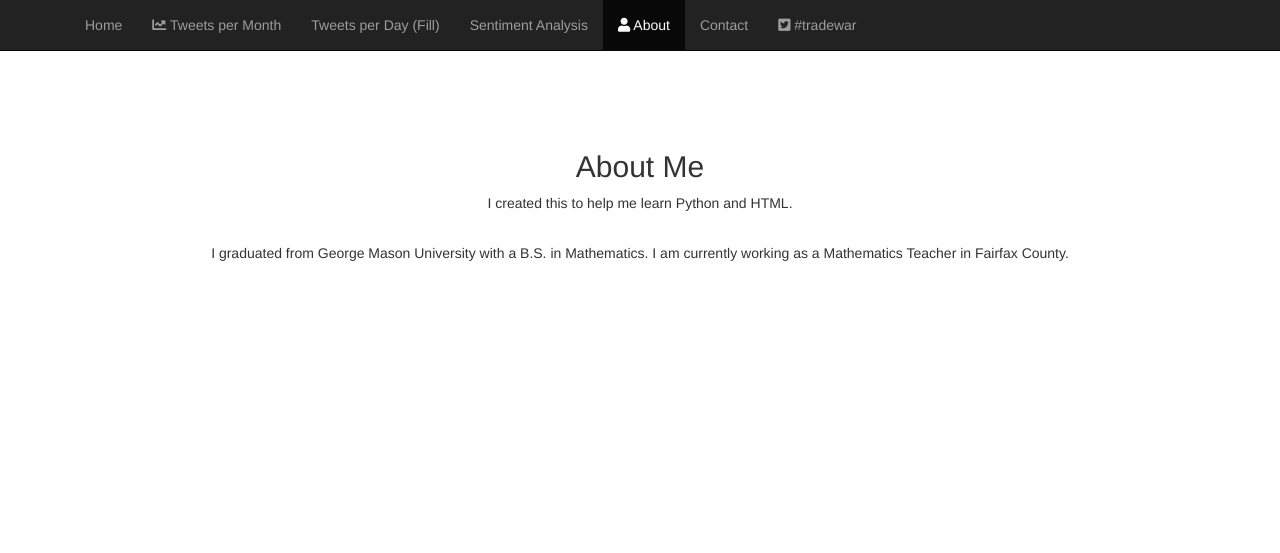
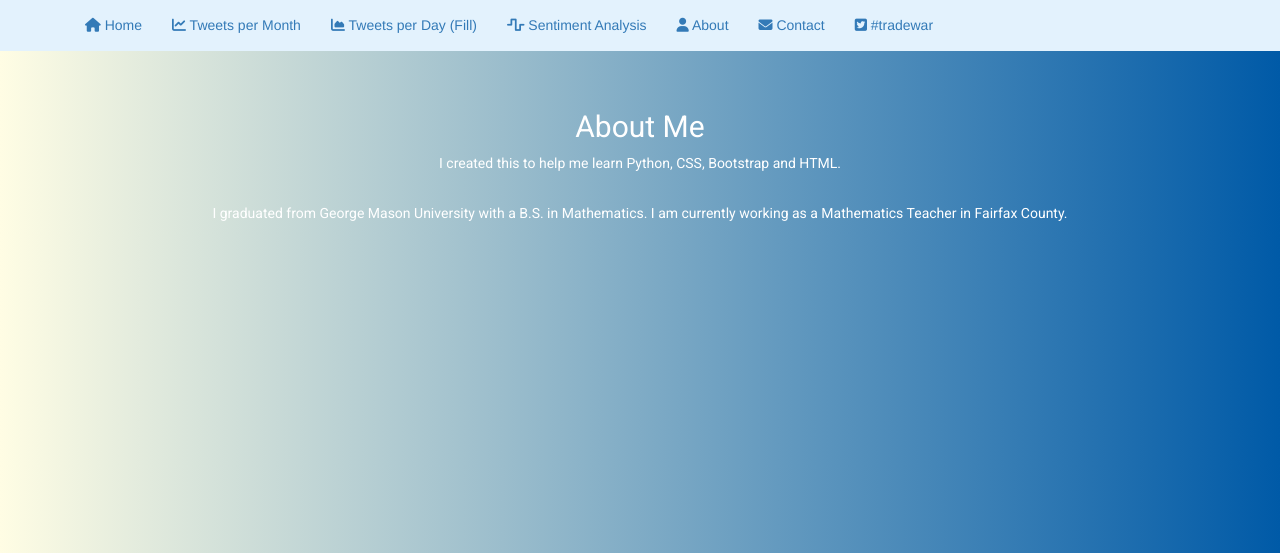
Before and after one commit to kimjl/twitterProject, a Flask app: page /about in a window 1280 px wide. Shown: the top 553 px of the page. Run offline with Flask 2, Linux system fonts and the light colour scheme; parts of the project's set-up code (start-up, migrations or seed data) failed here and were passed over; some libraries are stand-ins or nearby versions.

Commit message:
add css styles

```diff
--- a/app.py
+++ b/app.py
@@ -73,7 +73,7 @@ def displaydf():
 @app.route('/displayline')
 def displayLineData():
 
-    sns.set_style("darkgrid")
+    sns.set_style("whitegrid")
     img = io.BytesIO()
 
     dates = data['created_at'].dt.date.value_counts(
@@ -82,6 +82,7 @@ def displayLineData():
     ).sort_index(axis=0).iloc[100:]
 
     fig, ax = plt.subplots()
+    ax.patch.set_facecolor('#e3f2fd')
     ax.tick_params(axis='x', labelsize=10)
     ax.tick_params(axis='y', labelsize=10)
     ax.set_xlabel('Date', fontsize=15)
@@ -96,7 +97,7 @@ def displayLineData():
     plt.setp(ax.get_xticklabels(), fontsize=10,
              family='sans-serif', rotation=45)
 
-    plt.savefig(img, format='png')
+    plt.savefig(img, format='png', facecolor=ax.get_facecolor(), edgecolor='none')
     img.seek(0)
     plot_url = base64.b64encode(img.getvalue()).decode()
 
@@ -106,7 +107,7 @@ def displayLineData():
 @app.route('/displayfill')
 def displayLineFill():
 
-    sns.set_style("darkgrid")
+    sns.set_style("whitegrid")
     img = io.BytesIO()
 
     uniques = data.drop_duplicates('text')
@@ -129,15 +130,16 @@ def displayLineFill():
     zero_line = np.zeros(len(x_date))
 
     fig, ax = plt.subplots()
+    ax.patch.set_facecolor('#e3f2fd')
     ax.fill_between(x_date, zero_line, ts_hist.values,
-                    facecolor='blue', alpha=0.5)
+                    facecolor='red', alpha=0.5)
     ax.set_title('Number of Tweets Per Month with #tradewar',
                  fontsize=15, fontweight='bold')
 
-    plt.xlabel('Date', fontsize=18)
-    plt.ylabel('Number of Tweets', fontsize=18)
+    plt.xlabel('Date', fontsize=16)
+    plt.ylabel('Number of Tweets', fontsize=16)
     fig.autofmt_xdate()
-    plt.savefig(img, format='png')
+    plt.savefig(img, format='png', facecolor=ax.get_facecolor(), edgecolor='none')
     img.seek(0)
     plot_url = base64.b64encode(img.getvalue()).decode()
 
@@ -152,20 +154,21 @@ def sentAnalysisDisplay():
     neu_frac = str(round((data['sentval'] == 0).sum() * 100 / n, 1))+'%'
     neg_frac = str(round((data['sentval'] < 0).sum() * 100 / n,  1))+'%'
 
-    sns.set_style("darkgrid")
+    sns.set_style("whitegrid")
     img = io.BytesIO()
     fig, ax = plt.subplots()
+    ax.patch.set_facecolor('#e3f2fd')
     data.groupby('created_at')['sentval'].sum().iloc[:99].plot(
         ax=ax, kind='line', color='red')
     data.groupby('created_at')['sentval'].sum().iloc[100:].plot(
         ax=ax, kind='line', color='red')
 
-    plt.xlabel('Date', fontsize=18)
-    plt.ylabel('Sentiment Value Sum', fontsize=18)
+    plt.xlabel('Date', fontsize=16)
+    plt.ylabel('Sentiment Value Sum', fontsize=16)
     ax.set_title('Sentiment Value Per Month', fontsize=15, fontweight='bold')
     fig.autofmt_xdate()
 
-    plt.savefig(img, format='png')
+    plt.savefig(img, format='png', facecolor=ax.get_facecolor(), edgecolor='none')
     img.seek(0)
     plot_url = base64.b64encode(img.getvalue()).decode()
 
--- a/static/css/starter-template.css
+++ b/static/css/starter-template.css
@@ -1,7 +1,15 @@
 body {
-  padding-top: 50px;
+	padding-top: 50px;
+	background-image: url("https://images.unsplash.com/photo-1526040652367-ac003a0475fe?ixlib=rb-1.2.1&ixid=eyJhcHBfaWQiOjEyMDd9&auto=format&fit=crop&w=1350&q=80");
+	background-size: cover;
+	background-repeat: no-repeat;
+	background-color: #e3f2fd;
 }
+
 .starter-template {
-  padding: 40px 15px;
-  text-align: center;
+	color: white;
+	font-family: 'Roboto', sans-serif;
+	text-align: center;
+	margin-right: auto;
+	margin-left: auto;
 }
--- /dev/null
+++ b/static/css/styles.css
@@ -0,0 +1,18 @@
+body {
+	padding-top: 50px;
+	/* background-color: #222; */
+	background: #005aa7; /* fallback for old browsers */
+	background: -webkit-linear-gradient(to right, #fffde4, #005aa7); /* Chrome 10-25, Safari 5.1-6 */
+	background: linear-gradient(
+		to right,
+		#fffde4,
+		#005aa7
+	); /* W3C, IE 10+/ Edge, Firefox 16+, Chrome 26+, Opera 12+, Safari 7+ */
+}
+.starter-template {
+	color: white;
+	font-family: 'Roboto', sans-serif;
+	text-align: center;
+	margin-right: auto;
+	margin-left: auto;
+}
--- a/templates/about.html
+++ b/templates/about.html
@@ -11,17 +11,16 @@
    <!-- Bootstrap core CSS -->
    <link href="../static/css/bootstrap.min.css" rel="stylesheet">
 
-   <!-- Custom styles for this template -->
-   <link href="../static/css/starter-template.css" rel="stylesheet">
-
    <!-- Just for debugging purposes. Don't actually copy these 2 lines! -->
    <!--[if lt IE 9]><script src="../../assets/js/ie8-responsive-file-warning.js"></script><![endif]-->
    <script src="../../assets/js/ie-emulation-modes-warning.js"></script>
 
+   <link href="https://fonts.googleapis.com/css?family=Roboto&display=swap" rel="stylesheet">
+
    <!-- IE10 viewport hack for Surface/desktop Windows 8 bug -->
    <script src="../../assets/js/ie10-viewport-bug-workaround.js"></script>
-   <link rel="stylesheet" href="https://use.fontawesome.com/releases/v5.4.1/css/all.css" integrity="sha384-5sAR7xN1Nv6T6+dT2mhtzEpVJvfS3NScPQTrOxhwjIuvcA67KV2R5Jz6kr4abQsz"
-        crossorigin="anonymous">
+   <script src="https://kit.fontawesome.com/32db15f9f7.js" crossorigin="anonymous"></script>
+   <link rel="stylesheet" href="../static/css/styles.css">
 
    <!-- HTML5 shim and Respond.js IE8 support of HTML5 elements and media queries -->
    <!--[if lt IE 9]>
@@ -31,7 +30,7 @@
  </head>
  <body>
 
-   <div class="navbar navbar-inverse navbar-fixed-top" role="navigation">
+<div class="navbar navbar-light navbar-fixed-top" role="navigation" style="background-color: #e3f2fd;">
   <div class="container">
     <div class="navbar-header">
       <button type="button" class="navbar-toggle" data-toggle="collapse" data-target=".navbar-collapse">
@@ -40,30 +39,29 @@
         <span class="icon-bar"></span>
         <span class="icon-bar"></span>
       </button>
-         <!-- <a class="navbar-brand" href="#">#tradewar</a> -->
     </div>
+
     <div class="collapse navbar-collapse">
       <ul class="nav navbar-nav">
-           <li><a href="/home">Home</a></li>
+        <li><a href="/home"><i class="fas fa-home"></i> Home</a></li>
         <li><a href='/displayline'><i class="fas fa-chart-line"></i> Tweets per Month</a></li>
-           <li><a href='/displayfill'>Tweets per Day (Fill)</a></li>
-           <li><a href='/sentanalysis'>Sentiment Analysis</a></li>
-           <li class="active"><a href="/about"><i class="fas fa-user"></i> About</a></li>
-           <li><a href="/contact">Contact</a></li>
+        <li><a href='/displayfill'><i class="fas fa-chart-area"></i> Tweets per Day (Fill)</a></li>
+        <li><a href='/sentanalysis'><i class="fas fa-wave-square"></i> Sentiment Analysis</a></li>
+        <li class="active"><a href="/about"><i class="fas fa-user"></i> About</a></liclass="active">
+        <li><a href="/contact"><i class="fas fa-envelope"></i> Contact</a></li>
         <li><a href="/tradewar"><i class="fab fa-twitter-square"></i> #tradewar</a></li>
-           <!-- <li><a href='/displaytopics'>Topic Analysis</a></li> -->
-
       </ul>
     </div><!--/.nav-collapse -->
   </div>
 </div>
+
 <br><br>
 
 <div class="container">
 
  <div class="starter-template">
      <h2>About Me</h2>
-     <p>I created this to help me learn Python and HTML.</p>
+     <p>I created this to help me learn Python, CSS, Bootstrap and HTML.</p>
    <br/>
     <p>I graduated from George Mason University with a B.S. in Mathematics. I am currently working as a Mathematics Teacher
     in Fairfax County.</p>
```
Also changed, not shown: templates/contact.html (+9 -10 lines), templates/displayfill.html (+9 -10 lines), templates/displayline.html (+9 -10 lines), templates/home.html (+10 -10 lines), templates/index.html (+3 -4 lines), templates/sentanalysis.html (+10 -12 lines). Lines whose indentation alone changed are shown as unchanged.
